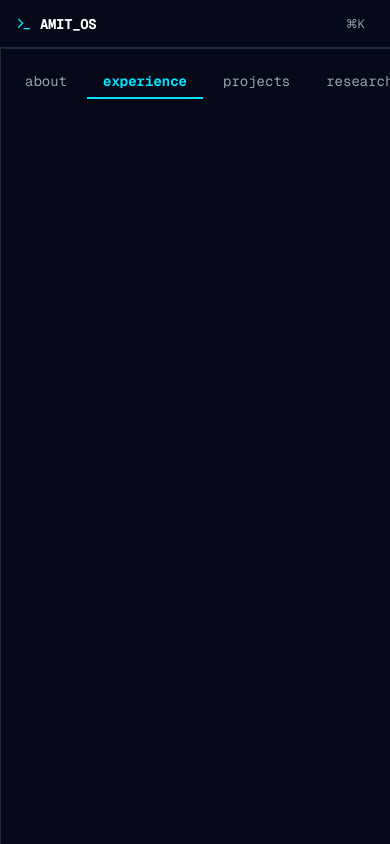
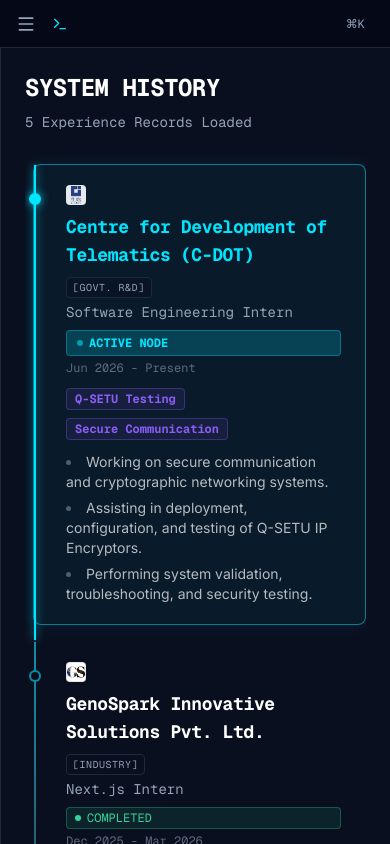
Before and after one commit to AmitC04/amit-os, a Next.js app: page /experience in a window 390 px wide. Built offline with nearby package versions, Linux system fonts and the light colour scheme.

Commit message:
feat: complete mobile responsiveness overhaul

```diff
--- a/components/modules/contact/ContactModule.tsx
+++ b/components/modules/contact/ContactModule.tsx
@@ -22,7 +22,7 @@ const LinkedinIcon = ({ className }: { className?: string }) => (
 
 export function ContactModule() {
   return (
-    <div className="max-w-4xl space-y-12 pb-12">
+    <div className="w-full max-w-4xl space-y-12 pb-12 overflow-x-hidden">
       <header className="space-y-2 border-b border-hairline pb-4">
         <h1 className="text-2xl font-bold tracking-tight font-mono uppercase">Contact</h1>
         <p className="text-text-muted font-mono text-sm">Initiate secure connection.</p>
@@ -31,7 +31,7 @@ export function ContactModule() {
       <div className="grid grid-cols-1 md:grid-cols-2 gap-12 mt-8">
         {/* Status Block */}
         <section className="space-y-6">
-          <div className="flex items-center justify-between">
+          <div className="flex flex-col sm:flex-row sm:items-center sm:justify-between gap-2">
             <h2 className="text-sm font-bold text-text-muted font-mono uppercase tracking-wider">Current Mission</h2>
             <div className="flex items-center gap-1.5 px-2 py-1 bg-surface border border-hairline rounded text-[10px] font-mono text-text-muted">
               <Clock className="w-3 h-3" />
@@ -69,7 +69,7 @@ export function ContactModule() {
 
         {/* Network Links */}
         <section className="space-y-6">
-          <div className="flex items-center justify-between">
+          <div className="flex flex-col sm:flex-row sm:items-center sm:justify-between gap-2">
             <h2 className="text-sm font-bold text-text-muted font-mono uppercase tracking-wider">Network Links</h2>
             <div className="flex items-center gap-1.5 px-2 py-1 bg-surface border border-hairline rounded text-[10px] font-mono text-text-muted">
               <MapPin className="w-3 h-3" />
--- a/components/modules/credentials/CredentialsModule.tsx
+++ b/components/modules/credentials/CredentialsModule.tsx
@@ -43,7 +43,7 @@ export function CredentialsModule() {
   ];
 
   return (
-    <div className="max-w-3xl space-y-12 pb-12">
+    <div className="w-full max-w-3xl space-y-12 pb-12 overflow-x-hidden">
       <header className="space-y-2 flex justify-between items-end border-b border-hairline pb-4">
         <div>
           <h1 className="text-2xl font-bold tracking-tight font-mono uppercase">CREDENTIALS & ACHIEVEMENTS</h1>
--- a/components/modules/experience/ExperienceModule.tsx
+++ b/components/modules/experience/ExperienceModule.tsx
@@ -87,7 +87,7 @@ const EXPERIENCES: Experience[] = [
 
 export function ExperienceModule() {
   return (
-    <div className="max-w-3xl space-y-8 pb-12">
+    <div className="w-full max-w-3xl space-y-8 pb-12 overflow-x-hidden">
       <header className="space-y-2">
         <h1 className="text-2xl font-bold tracking-tight font-mono uppercase">SYSTEM HISTORY</h1>
         <p className="text-text-muted font-mono text-sm">{EXPERIENCES.length} Experience Records Loaded</p>
--- a/components/modules/projects/ProjectsModule.tsx
+++ b/components/modules/projects/ProjectsModule.tsx
@@ -116,7 +116,7 @@ const PROJECTS: Project[] = [
 
 export function ProjectsModule() {
   return (
-    <div className="max-w-4xl space-y-8 pb-12">
+    <div className="w-full max-w-4xl space-y-8 pb-12 overflow-x-hidden">
       <header className="space-y-2 flex justify-between items-end border-b border-hairline pb-4">
         <div>
           <h1 className="text-2xl font-bold tracking-tight font-mono uppercase">PROJECT REGISTRY</h1>
--- a/components/modules/research/ResearchModule.tsx
+++ b/components/modules/research/ResearchModule.tsx
@@ -2,7 +2,7 @@ import { StatusTag } from "@/components/ui/StatusTag";
 
 export function ResearchModule() {
   return (
-    <div className="max-w-3xl space-y-12 pb-12">
+    <div className="w-full max-w-3xl space-y-12 pb-12 overflow-x-hidden">
       <header className="space-y-2 flex justify-between items-end border-b border-hairline pb-4">
         <div>
           <h1 className="text-2xl font-bold tracking-tight font-mono uppercase text-accent">RESEARCH & APPLIED ENGINEERING</h1>
@@ -10,7 +10,7 @@ export function ResearchModule() {
         </div>
       </header>
 
-      <section className="grid grid-cols-1 md:grid-cols-3 gap-4">
+      <section className="grid grid-cols-1 sm:grid-cols-3 gap-4">
         <div className="p-4 border border-hairline bg-surface rounded space-y-2">
           <div className="font-mono text-xs text-text-muted">METRIC 01</div>
           <div className="text-2xl font-bold text-primary">85%+</div>
--- a/components/modules/resume/ResumeModule.tsx
+++ b/components/modules/resume/ResumeModule.tsx
@@ -5,8 +5,8 @@ import { track } from "@vercel/analytics";
 
 export function ResumeModule() {
   return (
-    <div className="max-w-[85%] mx-auto space-y-6 pb-12 h-[calc(100vh-8rem)] flex flex-col">
-      <header className="flex justify-between items-start border-b border-hairline pb-6 shrink-0">
+    <div className="w-full max-w-4xl mx-auto space-y-6 pb-12 h-[calc(100vh-8rem)] flex flex-col overflow-x-hidden">
+      <header className="flex flex-col sm:flex-row sm:justify-between sm:items-start gap-4 border-b border-hairline pb-6 shrink-0">
         <div className="mt-2">
           <h1 className="text-2xl font-bold tracking-tight font-mono uppercase text-text-primary">CAREER DOSSIER</h1>
           <p className="text-text-muted font-mono text-sm mt-1">Official resume and experience archive.</p>
--- a/components/modules/skills/SkillsModule.tsx
+++ b/components/modules/skills/SkillsModule.tsx
@@ -107,7 +107,7 @@ export function SkillsModule() {
   ];
 
   return (
-    <div className="max-w-4xl space-y-12 pb-12">
+    <div className="w-full max-w-4xl space-y-12 pb-12 overflow-x-hidden">
       <header className="space-y-2 border-b border-hairline pb-4">
         <h1 className="text-2xl font-bold tracking-tight font-mono uppercase">Skills & Capabilities</h1>
         <p className="text-text-muted font-mono text-sm">System diagnostics and technical domains.</p>
@@ -119,7 +119,7 @@ export function SkillsModule() {
           <span className="w-1.5 h-1.5 bg-primary rounded-full animate-pulse" />
           TECH RADAR
         </h2>
-        <div className="bg-[#0A0A0A] border border-hairline rounded-lg p-6 font-mono text-sm shadow-inner">
+        <div className="bg-[#0A0A0A] border border-hairline rounded-lg p-6 font-mono text-sm shadow-inner overflow-x-auto">
           <div className="space-y-3">
             {radar.map((item) => (
               <div key={item.label} className="flex flex-col sm:flex-row sm:items-center justify-between gap-1 sm:gap-4">
--- a/components/shell/NavRail.tsx
+++ b/components/shell/NavRail.tsx
@@ -16,12 +16,42 @@ const NAV_ITEMS = [
   { name: "contact", path: "/contact" },
 ];
 
-export function NavRail({ onToggleTerminal }: { onToggleTerminal?: () => void }) {
+export function NavRail({
+  onToggleTerminal,
+  isMobileMenuOpen,
+  onCloseMobileMenu
+}: {
+  onToggleTerminal?: () => void;
+  isMobileMenuOpen?: boolean;
+  onCloseMobileMenu?: () => void;
+}) {
   const pathname = usePathname();
 
   return (
-    <nav className="flex lg:w-48 lg:flex-col justify-between border-t lg:border-t-0 lg:border-r border-hairline bg-base z-20 overflow-x-auto lg:overflow-visible text-sm font-mono order-last lg:order-none h-16 lg:h-auto shrink-0">
-      <div className="flex lg:flex-col w-full px-2 lg:px-0 lg:py-4 gap-1 lg:gap-0 items-center lg:items-stretch">
+    <>
+      {/* Mobile Backdrop */}
+      {isMobileMenuOpen && (
+        <div
+          className="fixed inset-0 bg-base/80 backdrop-blur-sm z-40 lg:hidden"
+          onClick={onCloseMobileMenu}
+        />
+      )}
+
+      <nav className={cn(
+        "fixed inset-y-0 left-0 z-50 w-64 bg-base border-r border-hairline transform transition-transform duration-300 lg:relative lg:translate-x-0 lg:w-48 lg:flex lg:flex-col lg:z-20 text-sm font-mono shrink-0",
+        isMobileMenuOpen ? "translate-x-0" : "-translate-x-full"
+      )}>
+        <div className="flex flex-col w-full h-full lg:py-4">
+
+          {/* Mobile Menu Header */}
+          <div className="flex items-center justify-between px-6 py-4 border-b border-hairline lg:hidden">
+            <span className="font-bold text-primary">NAVIGATION</span>
+            <button onClick={onCloseMobileMenu} className="text-text-muted hover:text-text-primary p-1">
+              ✕
+            </button>
+          </div>
+
+          <div className="flex-1 overflow-y-auto py-2 lg:py-0">
             {NAV_ITEMS.map((item) => {
               const isActive = pathname === item.path || (pathname === "/" && item.path === "/about");
 
@@ -29,36 +59,39 @@ export function NavRail({ onToggleTerminal }: { onToggleTerminal?: () => void })
                 <Link
                   key={item.path}
                   href={item.path}
+                  onClick={onCloseMobileMenu}
                   className={cn(
-                "group relative flex items-center px-4 py-2 hover:text-text-primary transition-colors",
-                isActive ? "text-primary font-bold" : "text-text-muted"
+                    "group relative flex items-center px-6 lg:px-4 py-3 lg:py-2 hover:text-text-primary transition-colors",
+                    isActive ? "text-primary font-bold bg-primary/5 lg:bg-transparent" : "text-text-muted"
                   )}
                 >
-              <span className="hidden lg:inline-block w-4 text-text-muted opacity-0 group-hover:opacity-100 transition-opacity">
+                  <span className="inline-block w-4 text-text-muted opacity-0 group-hover:opacity-100 transition-opacity">
                     ▸
                   </span>
-              <span className={cn("hidden lg:inline-block w-4", isActive && "opacity-100 text-primary")}>
+                  <span className={cn("inline-block w-4", isActive && "opacity-100 text-primary")}>
                     {isActive ? "▸" : ""}
                   </span>
                   <span>{item.name}</span>
 
                   {isActive && (
-                <span className="absolute bottom-0 left-0 right-0 h-[2px] bg-primary lg:hidden" />
+                    <span className="absolute left-0 top-0 bottom-0 w-[2px] bg-primary lg:hidden" />
                   )}
                 </Link>
               );
             })}
           </div>
 
-      <div className="hidden lg:flex flex-col border-t border-hairline p-4">
+          <div className="flex flex-col border-t border-hairline p-4 mt-auto">
             <button
               onClick={onToggleTerminal}
-          className="flex items-center space-x-2 text-text-muted hover:text-primary transition-colors px-2 py-2 w-full text-left"
+              className="flex items-center space-x-3 lg:space-x-2 text-text-muted hover:text-primary transition-colors px-2 py-2 w-full text-left"
             >
-          <TerminalSquare className="w-4 h-4" />
+              <TerminalSquare className="w-5 h-5 lg:w-4 lg:h-4" />
               <span>terminal</span>
             </button>
           </div>
+        </div>
       </nav>
+    </>
   );
 }
--- a/components/shell/RootShell.tsx
+++ b/components/shell/RootShell.tsx
@@ -10,6 +10,7 @@ import { TerminalDrawer } from "./TerminalDrawer";
 export function RootShell({ children }: { children: React.ReactNode }) {
   const [booting, setBooting] = useState(true);
   const [isTerminalOpen, setIsTerminalOpen] = useState(false);
+  const [isMobileMenuOpen, setIsMobileMenuOpen] = useState(false);
 
   useEffect(() => {
     // Check if we've already booted in this session
@@ -25,15 +26,22 @@ export function RootShell({ children }: { children: React.ReactNode }) {
   };
 
   return (
-    <div className="flex h-full w-full flex-col bg-base text-text-primary overflow-hidden font-sans relative">
+    <div className="flex h-full w-full flex-col bg-base text-text-primary overflow-hidden overflow-x-hidden font-sans relative">
       {booting ? (
         <BootSequence onComplete={handleBootComplete} />
       ) : (
         <>
-          <TopBar />
-          <div className="flex flex-1 overflow-hidden relative">
-            <NavRail onToggleTerminal={() => setIsTerminalOpen(!isTerminalOpen)} />
-            <main className="flex-1 overflow-y-auto bg-surface relative z-0 border-l border-hairline lg:border-l-0 lg:rounded-tl-2xl lg:m-2 lg:ml-0 shadow-2xl">
+          <TopBar onToggleMobileMenu={() => setIsMobileMenuOpen(!isMobileMenuOpen)} />
+          <div className="flex flex-1 overflow-hidden overflow-x-hidden relative">
+            <NavRail
+              isMobileMenuOpen={isMobileMenuOpen}
+              onCloseMobileMenu={() => setIsMobileMenuOpen(false)}
+              onToggleTerminal={() => {
+                setIsTerminalOpen(!isTerminalOpen);
+                setIsMobileMenuOpen(false);
+              }}
+            />
+            <main className="flex-1 overflow-y-auto overflow-x-hidden bg-surface relative z-0 border-l border-hairline lg:border-l-0 lg:rounded-tl-2xl lg:m-2 lg:ml-0 shadow-2xl">
               {children}
             </main>
             <TerminalDrawer isOpen={isTerminalOpen} onClose={() => setIsTerminalOpen(false)} />
--- a/components/shell/TopBar.tsx
+++ b/components/shell/TopBar.tsx
@@ -1,9 +1,9 @@
 "use client";
 
 import { useEffect, useState } from "react";
-import { Terminal } from "lucide-react";
+import { Terminal, Menu } from "lucide-react";
 
-export function TopBar() {
+export function TopBar({ onToggleMobileMenu }: { onToggleMobileMenu?: () => void }) {
   const [time, setTime] = useState<string>("");
 
   useEffect(() => {
@@ -17,11 +17,17 @@ export function TopBar() {
   }, []);
 
   return (
-    <header className="flex h-12 shrink-0 items-center justify-between border-b border-hairline bg-base px-4 font-mono text-sm text-text-primary z-10">
-      <div className="flex items-center space-x-4">
+    <header className="flex h-12 shrink-0 items-center justify-between border-b border-hairline bg-base px-4 font-mono text-sm text-text-primary z-10 w-full overflow-hidden">
+      <div className="flex items-center space-x-3">
+        <button
+          onClick={onToggleMobileMenu}
+          className="lg:hidden p-1 -ml-1 text-text-muted hover:text-primary transition-colors"
+        >
+          <Menu className="w-5 h-5" />
+        </button>
         <div className="flex items-center space-x-2 font-bold tracking-tight">
           <Terminal className="h-4 w-4 text-primary" />
-          <span>AMIT_OS</span>
+          <span className="hidden sm:inline">AMIT_OS</span>
         </div>
 
         <div className="hidden md:flex items-center space-x-2 text-status-deployed">
```
Also changed, not shown: components/modules/about/AboutModule.tsx (+4 -4 lines). Lines whose indentation alone changed are shown as unchanged.
